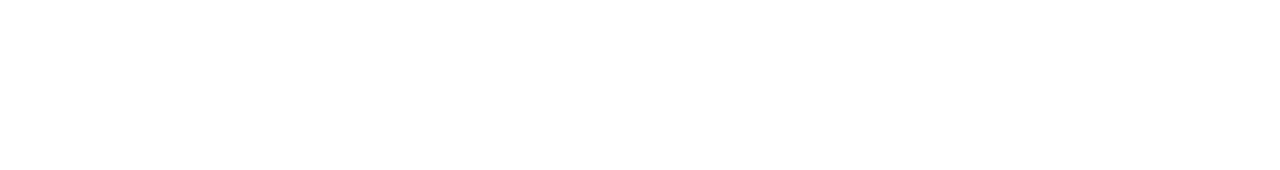
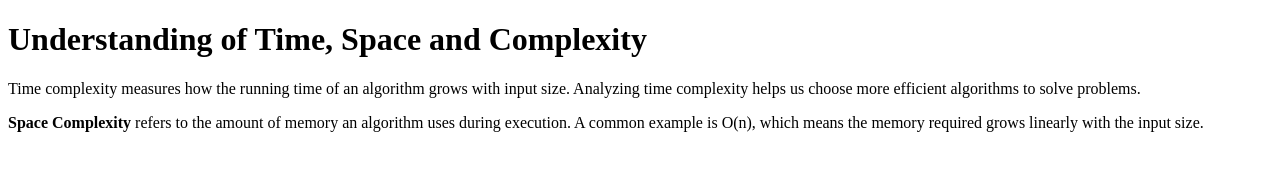
Before and after one commit to acciojob/time-and-space-complexity-akhssm, a website: page main.html in a window 1280 px wide. Drawn offline with Linux system fonts and the light colour scheme.

Commit message:
created a submission

```diff
--- a/main.html
+++ b/main.html
@@ -8,6 +8,18 @@
 
 <body>
 	<!-- the entire body must be written by student -->
+	<h1>Understanding of Time, Space and Complexity</h1>
+
+	<p>
+		Time complexity measures how the running time of an algorithm grows with input size.
+		Analyzing time complexity helps us choose more efficient algorithms to solve problems.
+	</p>
+
+	<p>
+		<b>Space Complexity</b> refers to the amount of memory an algorithm uses during execution.
+		A common example is O(n), which means the memory required grows linearly with the input size.
+	</p>
+
     <script type="text/javascript" src="./script.js">
 </script>
 
```
